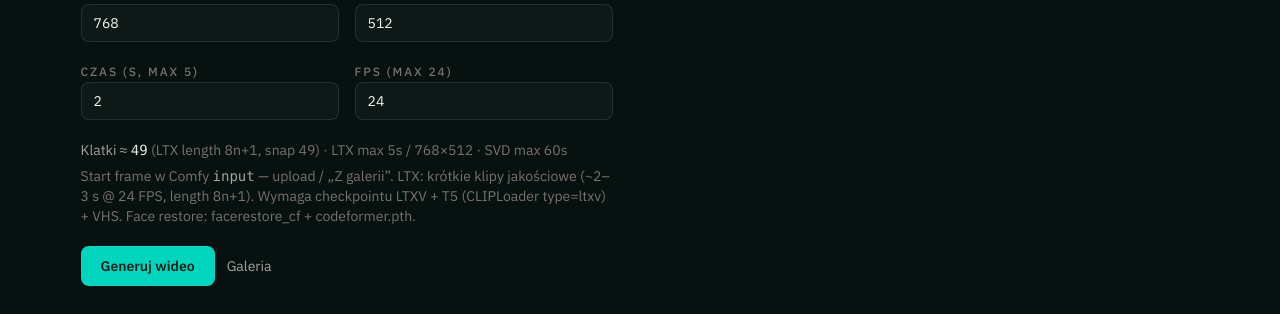
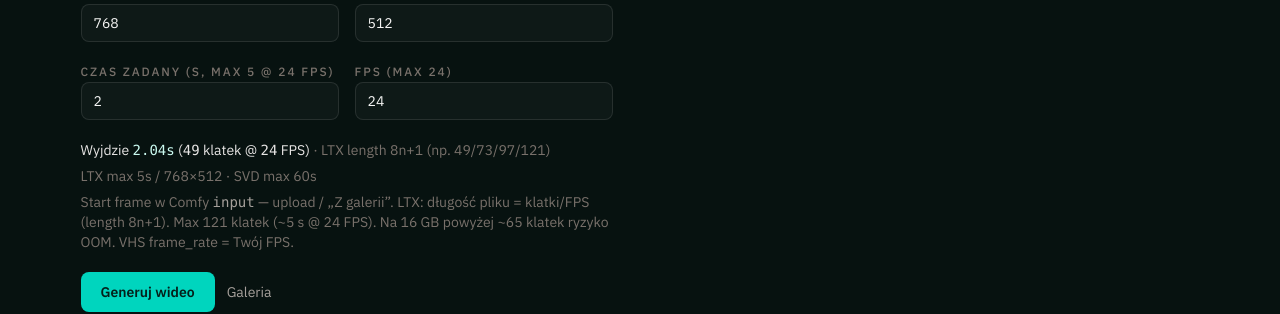
Before and after one commit to MichalKozlowski2017/aigen, a Next.js app: page /video in a window 1280 px wide. Shown: the part 1073-1387 px from the top of the page. Built offline with nearby package versions, Linux system fonts and the light colour scheme; no server answers.

Commit message:
LTX: raise max frames to 121 and show real duration
Was clamping to 65 (~2.7s @ 24fps) while UI allowed 5s. Align length to 8n+1 up to 121 (Legion-safe), cap duration by maxLength/fps, and display effective seconds = frames/fps with matching VHS frame_rate.

```diff
--- a/src/components/studio/generate-form.tsx
+++ b/src/components/studio/generate-form.tsx
@@ -16,14 +16,12 @@ import {
   SVD_UI_LIMITS,
   VIDEO_ENGINE_OPTIONS,
   estimateVideoFrames,
+  maxLtxDurationAtFps,
   planLtxVideo,
   planSvdVideo,
-  snapLtxLength,
   type VideoEngineId,
 } from "@/lib/studio/workflow-builder";
-import {
-  DEFAULT_LTX_CHECKPOINT,
-} from "@/lib/studio/video-engines";
+import { DEFAULT_LTX_CHECKPOINT } from "@/lib/studio/video-engines";
 
 type JobOutput = {
   filename: string;
@@ -128,6 +126,21 @@ export function GenerateForm({
   const videoFrames =
     videoPlan?.frames ?? estimateVideoFrames(durationSec, fps);
   const videoRisky = Boolean(videoPlan?.vramRisky);
+  const ltxMaxDurationAtFps =
+    kind === "video" && videoEngine === "ltx"
+      ? maxLtxDurationAtFps(fps)
+      : videoLimits.maxDurationSec;
+  const durationInputMax =
+    kind === "video" && videoEngine === "ltx"
+      ? Math.min(LTX_UI_LIMITS.maxDurationSec, ltxMaxDurationAtFps)
+      : videoLimits.maxDurationSec;
+
+  // Gdy FPS się zmienia, nie trzymaj duration powyżej realnego max (frames/fps)
+  useEffect(() => {
+    if (kind !== "video" || videoEngine !== "ltx") return;
+    const cap = Math.min(LTX_UI_LIMITS.maxDurationSec, maxLtxDurationAtFps(fps));
+    if (durationSec > cap) setDurationSec(cap);
+  }, [kind, videoEngine, fps, durationSec]);
 
   function applyVideoEngine(next: VideoEngineId) {
     setVideoEngine(next);
@@ -798,14 +811,19 @@ export function GenerateForm({
             </Field>
           ) : (
             <>
-              <Field label={`Czas (s, max ${videoLimits.maxDurationSec})`}>
+              <Field
+                label={`Czas zadany (s, max ${durationInputMax} @ ${fps} FPS)`}
+              >
                 <input
                   type="number"
                   min={1}
-                  max={videoLimits.maxDurationSec}
+                  max={durationInputMax}
                   step={0.5}
                   value={durationSec}
-                  onChange={(e) => setDurationSec(Number(e.target.value))}
+                  onChange={(e) => {
+                    const next = Number(e.target.value);
+                    setDurationSec(Math.min(next, durationInputMax));
+                  }}
                   className="w-full rounded-lg border border-white/10 bg-white/[0.03] px-3 py-2 text-sm"
                 />
               </Field>
@@ -823,36 +841,46 @@ export function GenerateForm({
           )}
         </div>
 
-        {kind === "video" ? (
+        {kind === "video" && videoPlan ? (
           <div className="space-y-1.5 text-sm">
-            <p className="text-stone-400">
-              Klatki ≈{" "}
-              <span className="font-mono text-stone-200">{videoFrames}</span>
+            <p className="text-stone-200">
+              Wyjdzie{" "}
+              <span className="font-mono text-teal-100">
+                {videoPlan.effectiveDurationSec}s
+              </span>{" "}
+              (
+              <span className="font-mono">{videoPlan.frames}</span> klatek @{" "}
+              <span className="font-mono">{videoPlan.fps}</span> FPS)
               {videoEngine === "ltx" ? (
                 <span className="text-stone-500">
                   {" "}
-                  (LTX length 8n+1, snap{" "}
-                  {snapLtxLength(estimateVideoFrames(durationSec, fps))})
+                  · LTX length 8n+1 (np. 49/73/97/121)
                 </span>
-              ) : (
-                <span className="text-stone-500">
-                  {" "}
-                  ({durationSec}s × {fps} FPS)
-                </span>
-              )}
-              {videoLimitsNote ? (
-                <span className="text-stone-500"> · {videoLimitsNote}</span>
               ) : null}
             </p>
+            {videoPlan.durationClamped ? (
+              <p className="text-amber-200/85">
+                Zadany czas przekracza max {videoPlan.maxDurationAtFps}s przy{" "}
+                {videoPlan.fps} FPS (limit {videoEngine === "ltx"
+                  ? `${LTX_UI_LIMITS.maxLength} klatek`
+                  : "UI"}
+                ) — wysyłamy {videoPlan.frames} klatek /{" "}
+                {videoPlan.effectiveDurationSec}s.
+              </p>
+            ) : null}
+            {videoLimitsNote ? (
+              <p className="text-stone-500">{videoLimitsNote}</p>
+            ) : null}
             <p className="text-stone-500">
               Start frame w Comfy <code className="text-stone-400">input</code> —
-              upload / „Z galerii”. {videoEngine === "ltx" ? LTX_UI_LIMITS.note : SVD_UI_LIMITS.note}
+              upload / „Z galerii”.{" "}
+              {videoEngine === "ltx" ? LTX_UI_LIMITS.note : SVD_UI_LIMITS.note}
             </p>
             {videoRisky ? (
               <p className="text-amber-200/85">
                 {videoEngine === "ltx"
-                  ? `Uwaga VRAM (~16 GB): LTX powyżej ~${LTX_UI_LIMITS.comfortLength} klatek / ${LTX_UI_LIMITS.comfortDurationSec}s często OOM. Skróć czas albo rozdzielczość.`
-                  : `Uwaga VRAM (~16 GB): SVD powyżej ~${SVD_UI_LIMITS.comfortFrames} klatek często OOM. LTX jest lepszy jakościowo przy krótkich klipach.`}
+                  ? `Uwaga VRAM (~16 GB): powyżej ~${LTX_UI_LIMITS.comfortLength} klatek (~${(LTX_UI_LIMITS.comfortLength / fps).toFixed(1)}s @ ${fps} FPS) ryzyko OOM. Legion smoke: 121 OK @ 768×512.`
+                  : `Uwaga VRAM (~16 GB): SVD powyżej ~${SVD_UI_LIMITS.comfortFrames} klatek często OOM.`}
               </p>
             ) : null}
           </div>
--- a/src/lib/studio/index.ts
+++ b/src/lib/studio/index.ts
@@ -22,6 +22,9 @@ export {
   planLtxVideo,
   planVideo,
   resolveVideoEngine,
+  snapLtxLength,
+  maxLtxDurationAtFps,
+  effectiveDurationSec,
 } from "./workflow-builder";
 export { ensureStartImageInComfyInput } from "./ensure-start-image";
 export {
--- a/src/lib/studio/video-engines.ts
+++ b/src/lib/studio/video-engines.ts
@@ -28,23 +28,29 @@ export const VIDEO_ENGINE_OPTIONS: Array<{
   },
 ];
 
-/** Limity UI / VRAM per silnik */
+/**
+ * Limity LTXV length (8n+1).
+ * maxLength 121 ≈ 5.0 s @ 24 FPS (wcześniej 65 ≈ 2.7 s — stąd „ustawiłem 5s, dostałem ~2s”).
+ * Powyżej comfortLength ostrzeżenie VRAM na 16 GB.
+ */
 export const LTX_UI_LIMITS = {
-  maxDurationSec: 5,
   maxWidth: 768,
   maxHeight: 512,
   maxFps: 24,
-  /** LTXV length: 8n+1 */
   minLength: 17,
-  maxLength: 65,
-  comfortLength: 49,
+  /** 8*15+1 — realne 5 s @ 24 FPS */
+  maxLength: 121,
+  /** ~2.7 s @ 24 — bezpieczniej na 16 GB */
+  comfortLength: 65,
   comfortDurationSec: 3,
   comfortFps: 24,
   defaultDurationSec: 2,
   defaultFps: 24,
   defaultWidth: 768,
   defaultHeight: 512,
-  note: "LTX: krótkie klipy jakościowe (~2–3 s @ 24 FPS, length 8n+1). Wymaga checkpointu LTXV + T5 (CLIPLoader type=ltxv) + VHS. Face restore: facerestore_cf + codeformer.pth.",
+  /** Górny sufit UI (sekundy); faktyczny max = maxLength/fps */
+  maxDurationSec: 5,
+  note: "LTX: długość pliku = klatki/FPS (length 8n+1). Max 121 klatek (~5 s @ 24 FPS). Na 16 GB powyżej ~65 klatek ryzyko OOM. VHS frame_rate = Twój FPS.",
 } as const;
 
 export const SVD_UI_LIMITS = {
@@ -61,21 +67,36 @@ export const SVD_UI_LIMITS = {
   defaultFps: 6,
   defaultWidth: 512,
   defaultHeight: 512,
-  note: "SVD: szybki draft. Obraz startowy w Comfy input. Na ~16 GB realistycznie ~25 klatek.",
+  note: "SVD: szybki draft. Obraz startowy w Comfy input. Na ~16 GB realistycznie ~25 klatek. Długość ≈ klatki/FPS.",
 } as const;
 
-/** Zaokrąglij do 8n+1 (wymóg LTXVImgToVideo.length). */
+/** Zaokrąglij do 8n+1 (wymóg LTXVImgToVideo.length), w limicie min/max. */
 export function snapLtxLength(frames: number): number {
   const clamped = Math.min(
     LTX_UI_LIMITS.maxLength,
     Math.max(LTX_UI_LIMITS.minLength, Math.round(frames))
   );
-  // Najbliższe 8n+1
   const n = Math.round((clamped - 1) / 8);
+  const snapped = n * 8 + 1;
   return Math.min(
     LTX_UI_LIMITS.maxLength,
-    Math.max(LTX_UI_LIMITS.minLength, n * 8 + 1)
+    Math.max(LTX_UI_LIMITS.minLength, snapped)
   );
+}
+
+/** Max czas (s) przy danym FPS = maxLength / fps (zaokrąglone w dół do 0.1). */
+export function maxLtxDurationAtFps(fps: number): number {
+  const f = Math.min(
+    Math.max(Math.round(fps) || LTX_UI_LIMITS.defaultFps, 1),
+    LTX_UI_LIMITS.maxFps
+  );
+  return Math.floor((LTX_UI_LIMITS.maxLength / f) * 10) / 10;
+}
+
+/** Efektywna długość klipu = frames / fps. */
+export function effectiveDurationSec(frames: number, fps: number): number {
+  const f = Math.max(1, fps);
+  return Math.round((frames / f) * 100) / 100;
 }
 
 export function isVideoEngine(value: unknown): value is VideoEngineId {
--- a/src/lib/studio/workflow-builder.ts
+++ b/src/lib/studio/workflow-builder.ts
@@ -18,6 +18,8 @@ import {
   DEFAULT_VIDEO_ENGINE,
   LTX_UI_LIMITS,
   SVD_UI_LIMITS,
+  effectiveDurationSec,
+  maxLtxDurationAtFps,
   snapLtxLength,
   type VideoEngineId,
 } from "./video-engines";
@@ -36,6 +38,8 @@ export {
   SVD_UI_LIMITS,
   VIDEO_ENGINE_OPTIONS,
   snapLtxLength,
+  maxLtxDurationAtFps,
+  effectiveDurationSec,
   type VideoEngineId,
 } from "./video-engines";
 
@@ -191,8 +195,15 @@ export type VideoPlan = {
   width: number;
   height: number;
   fps: number;
+  /** Czas zadany przez usera (po clamp UI). */
   durationSec: number;
+  /** Faktyczna długość pliku = frames/fps (to idzie do Comfy / VHS). */
+  effectiveDurationSec: number;
   frames: number;
+  /** true gdy zadany czas > to co maxLength pozwala przy tym FPS */
+  durationClamped: boolean;
+  /** Max s przy bieżącym FPS */
+  maxDurationAtFps: number;
   vramRisky: boolean;
 };
 
@@ -232,14 +243,17 @@ export function planSvdVideo(body: {
     Math.max(Math.round(body.fps ?? SVD_UI_LIMITS.defaultFps), 1),
     SVD_UI_LIMITS.maxFps
   );
-  const durationSec = Math.min(
-    Math.max(body.durationSec ?? SVD_UI_LIMITS.defaultDurationSec, 1),
-    SVD_UI_LIMITS.maxDurationSec
+  const maxDurationAtFps = SVD_UI_LIMITS.maxDurationSec;
+  const requested = Math.max(
+    body.durationSec ?? SVD_UI_LIMITS.defaultDurationSec,
+    1
   );
+  const durationSec = Math.min(requested, maxDurationAtFps);
   const frames = Math.min(
     estimateVideoFrames(durationSec, fps),
     SVD_UI_LIMITS.schemaMaxFrames
   );
+  const effective = effectiveDurationSec(frames, fps);
 
   return {
     engine: "svd",
@@ -247,10 +261,13 @@ export function planSvdVideo(body: {
     height: Math.max(16, height),
     fps,
     durationSec,
+    effectiveDurationSec: effective,
     frames,
+    durationClamped: requested > maxDurationAtFps + 0.05,
+    maxDurationAtFps,
     vramRisky:
       frames > SVD_UI_LIMITS.comfortFrames ||
-      durationSec > SVD_UI_LIMITS.comfortDurationSec ||
+      effective > SVD_UI_LIMITS.comfortDurationSec ||
       fps > SVD_UI_LIMITS.comfortFps,
   };
 }
@@ -277,11 +294,22 @@ export function planLtxVideo(body: {
     Math.max(Math.round(body.fps ?? LTX_UI_LIMITS.defaultFps), 1),
     LTX_UI_LIMITS.maxFps
   );
+  const maxDurationAtFps = maxLtxDurationAtFps(fps);
+  const requested = Math.max(
+    body.durationSec ?? LTX_UI_LIMITS.defaultDurationSec,
+    1
+  );
+  // Nie pozwól UI „obiecać” więcej niż maxLength/fps
   const durationSec = Math.min(
-    Math.max(body.durationSec ?? LTX_UI_LIMITS.defaultDurationSec, 1),
+    requested,
+    maxDurationAtFps,
     LTX_UI_LIMITS.maxDurationSec
   );
-  const frames = snapLtxLength(estimateVideoFrames(durationSec, fps));
+  const requestedFrames = estimateVideoFrames(requested, fps);
+  const frames = snapLtxLength(
+    estimateVideoFrames(durationSec, fps)
+  );
+  const effective = effectiveDurationSec(frames, fps);
 
   return {
     engine: "ltx",
@@ -289,10 +317,15 @@ export function planLtxVideo(body: {
     height: Math.max(64, height),
     fps,
     durationSec,
+    effectiveDurationSec: effective,
     frames,
+    durationClamped:
+      requestedFrames > LTX_UI_LIMITS.maxLength ||
+      requested > maxDurationAtFps + 0.05,
+    maxDurationAtFps,
     vramRisky:
       frames > LTX_UI_LIMITS.comfortLength ||
-      durationSec > LTX_UI_LIMITS.comfortDurationSec,
+      effective > LTX_UI_LIMITS.comfortDurationSec,
   };
 }
 
```
